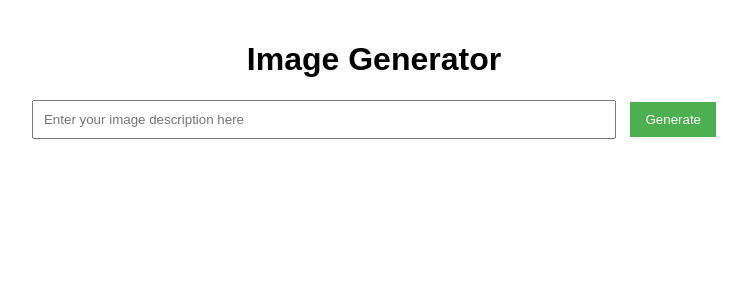
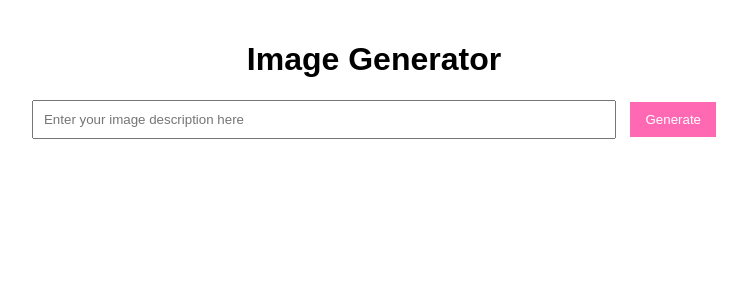
Before and after one commit to rbrown101010/imagegpt4o, a Flask app: page / in a window 1280 px wide. Shown: the top 300 px of the page, without its empty margins (266-1013 px from the left). Run offline with Flask 2, Linux system fonts and the light colour scheme.

Commit message:
Change button color from green to pink

```diff
--- a/app_simple.py
+++ b/app_simple.py
@@ -84,7 +84,7 @@ class ImageGeneratorHandler(http.server.SimpleHTTPRequestHandler):
                     }}
                     button {{
                         padding: 10px 15px;
-                        background-color: #4CAF50;
+                        background-color: #FF69B4;
                         color: white;
                         border: none;
                         cursor: pointer;
--- a/templates/index.html
+++ b/templates/index.html
@@ -25,7 +25,7 @@
         }
         button {
             padding: 10px 15px;
-            background-color: #4CAF50;
+            background-color: #FF69B4;
             color: white;
             border: none;
             cursor: pointer;
```
